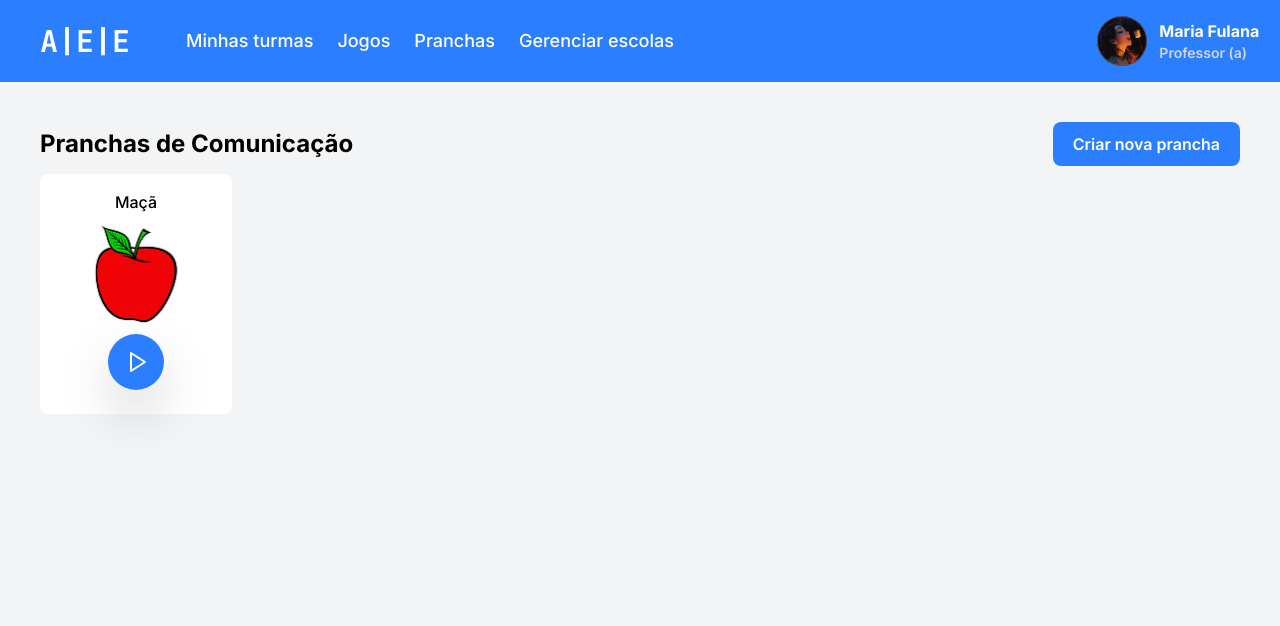
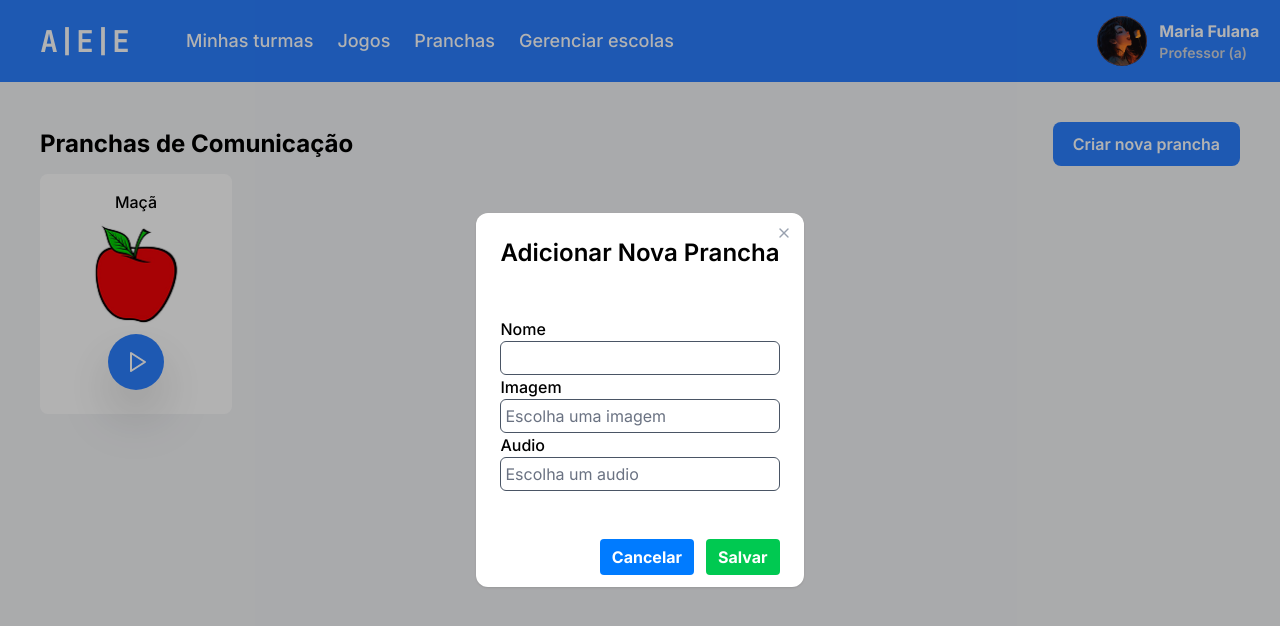
Before and after one commit to Tomas025/AEE-Plus, a Next.js app: page /communicationBoard in a window 1280 px wide. Both pictures are taken after a click on the button "Criar nova prancha". Shown: the top 626 px of the page. Built offline with nearby package versions, Linux system fonts and the light colour scheme.

Commit message:
feat: adicionado modal de nova prancha de comunicação

```diff
--- a/src/app/(auth-routes)/communicationBoard/page.tsx
+++ b/src/app/(auth-routes)/communicationBoard/page.tsx
@@ -1,12 +1,22 @@
+"use client";
 import Image from "next/image";
+import { useState } from "react";
 import { FiPlay } from "react-icons/fi";
 
+import { ModalAddBoard } from "@/components/ModalAddBoard";
+
 export default function CommunicationBoardPage() {
+  const [modalOpen, setModalOpen] = useState(false);
+
   return (
+    <>
       <div className="space-y-2 p-10">
         <div className="flex items-center justify-between">
           <p className="text-2xl font-bold">Pranchas de Comunicação</p>
-        <button className="cursor-pointer rounded-lg bg-blue-500 px-5 py-2.5 font-semibold text-white hover:bg-blue-600 active:bg-blue-700">
+          <button
+            onClick={() => setModalOpen(true)}
+            className="cursor-pointer rounded-lg bg-blue-500 px-5 py-2.5 font-semibold text-white hover:bg-blue-600 active:bg-blue-700"
+          >
             Criar nova prancha
           </button>
         </div>
@@ -20,5 +30,7 @@ export default function CommunicationBoardPage() {
           </div>
         </div>
       </div>
+      <ModalAddBoard onClose={() => setModalOpen(false)} open={modalOpen} />
+    </>
   );
 }
--- /dev/null
+++ b/src/components/ModalAddBoard/index.tsx
@@ -0,0 +1,91 @@
+"use client";
+import { FiX } from "react-icons/fi";
+
+// import { useModalSchedule } from "../ModalSchedule/hooks/useModalSchedule";
+
+type ModalProps = {
+  open: boolean | undefined;
+  onClose: () => void;
+};
+
+export function ModalAddBoard({ open, onClose }: ModalProps) {
+  // const { handleSubmit, register, reset, submitForm } = useModalSchedule();
+  return (
+    <div
+      onClick={onClose}
+      className={`fixed inset-0 z-[100] flex items-center justify-center transition-colors ${open ? "visible bg-black/30" : "invisible"}`}
+    >
+      <div
+        onClick={(e) => {
+          e.stopPropagation();
+        }}
+        className={`rounded-xl bg-white px-6 pt-6 pb-3 shadow transition-all ${open ? "scale-100 opacity-100" : "scale-125 opacity-0"}`}
+      >
+        <form>
+          <div
+            onClick={onClose}
+            className="absolute top-2 right-2 rounded-lg bg-white p-1 text-gray-400 hover:bg-gray-50 hover:text-gray-600"
+          >
+            <FiX />
+          </div>
+          <header className="text-2xl font-semibold">
+            <h1>Adicionar Nova Prancha</h1>
+          </header>
+          <main className="my-8 w-full items-center gap-x-10 py-4">
+            <div className="flex flex-col">
+              <label htmlFor="nome" className="font-medium">
+                Nome
+              </label>
+              <input
+                id="nome"
+                type="text"
+                className="rounded-md border border-gray-600 p-1"
+              />
+            </div>
+            <div className="flex flex-col">
+              <label htmlFor="imagem" className="font-medium">
+                Imagem
+              </label>
+              <label
+                htmlFor="imagem"
+                className="rounded-md border border-gray-600 p-1 text-gray-500"
+              >
+                Escolha uma imagem
+              </label>
+              <input id="imagem" type="file" className="hidden" />
+            </div>
+            <div className="flex flex-col">
+              <label htmlFor="audio" className="font-medium">
+                Audio
+              </label>
+              <label
+                htmlFor="audio"
+                className="rounded-md border border-gray-600 p-1 text-gray-500"
+              >
+                Escolha um audio
+              </label>
+              <input id="audio" type="file" className="hidden" />
+            </div>
+          </main>
+          <div className="flex justify-end gap-x-3">
+            <button
+              onClick={() => {
+                onClose();
+                // reset();
+              }}
+              className="flex w-fit items-center justify-center rounded bg-[#007bff] px-3 py-[6px] font-bold text-white hover:bg-[#0059ff]"
+            >
+              Cancelar
+            </button>
+            <button
+              type="submit"
+              className="flex w-fit items-center justify-center rounded bg-green-500 px-3 py-[6px] font-bold text-white hover:bg-green-700"
+            >
+              Salvar
+            </button>
+          </div>
+        </form>
+      </div>
+    </div>
+  );
+}
```
Lines whose indentation alone changed are shown as unchanged.
